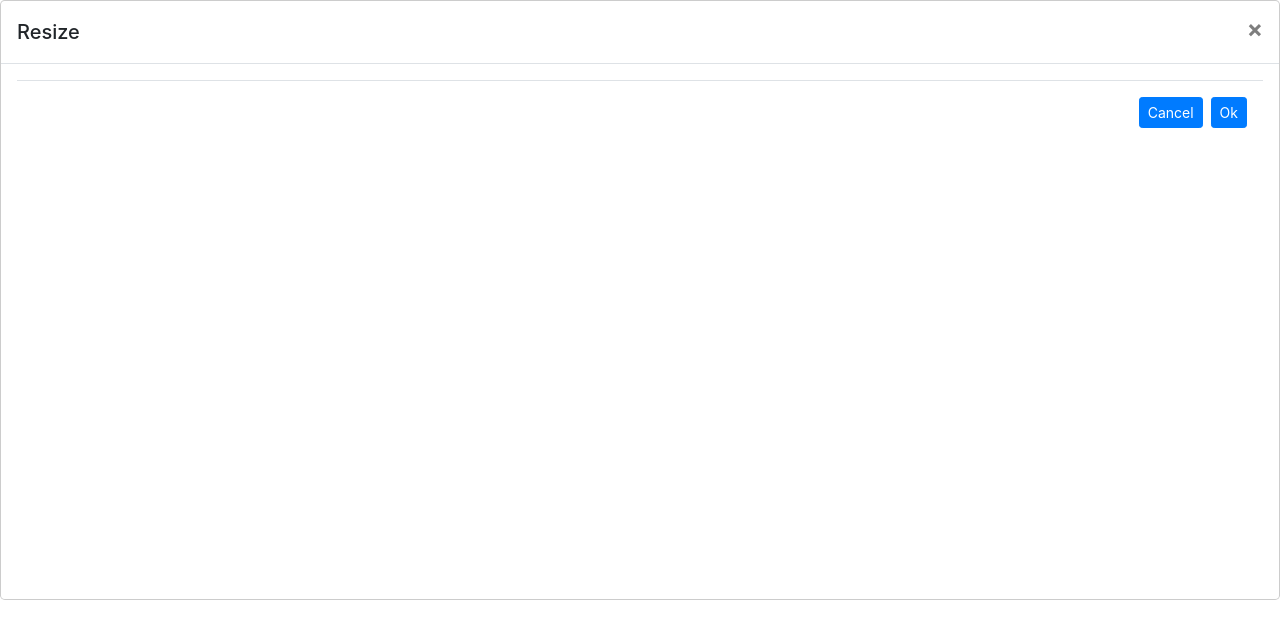
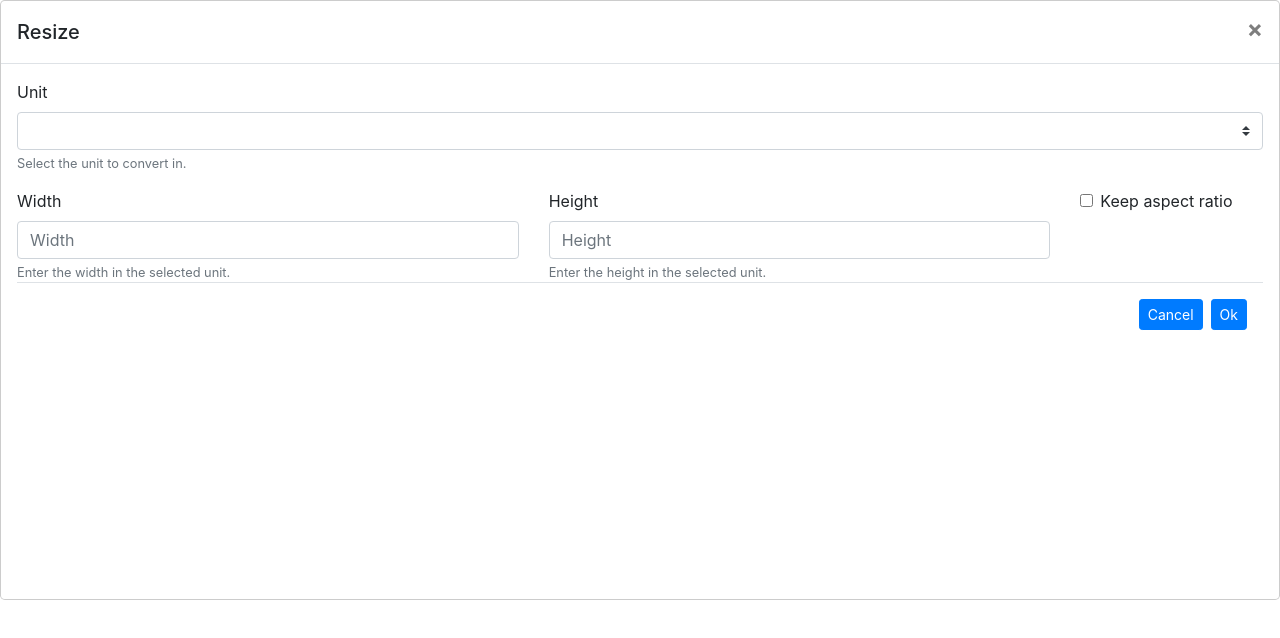
Before and after one commit to dploeger/sketch-plugin-units, a website: page ui/resize-view.html in a window 1280 px wide. Drawn offline with nearby package versions, Linux system fonts and the light colour scheme; a web font is replaced by a local one.

Commit message:
Fix for settings Resize view ui finished

```diff
--- a/src/commands/settings.js
+++ b/src/commands/settings.js
@@ -33,7 +33,7 @@ export default function() {
     browserWindow.close()
   })
 
-  browserWindow.webContents.on('dom-ready', () => {
+  browserWindow.webContents.on('did-finish-load', () => {
     /**
      * Hide the error message on startup
      */
--- a/ui/resize-view.html
+++ b/ui/resize-view.html
@@ -21,7 +21,7 @@
 
     <title>Resize layer</title>
 
-    <script type="text/JavaScript" src="js/resize-view.js"></script>
+    <script type="text/JavaScript" src="../js/resize-view.js"></script>
   </head>
 
   <body>
@@ -40,6 +40,39 @@
           </button>
         </div>
         <div class="modal-body">
+          <form>
+            <div class="form-group">
+              <label for="unit">Unit</label>
+              <select id="unit" class="custom-select" aria-describedby="unitHelp"> </select>
+              <small id="unitHelp" class="form-text text-muted">Select the unit to convert in.</small>
+            </div>
+            <div class="row">
+              <div class="col-5">
+                <label for="width">Width</label>
+                <input type="number" class="form-control" id="width" aria-describedby="widthHelp" placeholder="Width" />
+                <small id="widthHelp" class="form-text text-muted">Enter the width in the selected unit.</small>
+              </div>
+              <div class="col-5">
+                <label for="height">Height</label>
+                <input
+                  type="number"
+                  class="form-control"
+                  id="height"
+                  aria-describedby="heightHelp"
+                  placeholder="Height"
+                />
+                <small id="heightHelp" class="form-text text-muted">Enter the height in the selected unit.</small>
+              </div>
+              <div class="col">
+                <div class="form-check">
+                  <input class="form-check-input" type="checkbox" value="keep" id="keepAspectRatio" />
+                  <label class="form-check-label" for="keepAspectRatio">
+                    Keep aspect ratio
+                  </label>
+                </div>
+              </div>
+            </div>
+          </form>
           <div class="modal-footer">
             <button type="button" class="btn btn-primary btn-sm" onclick="window.postMessage('closeView')">
               Cancel
```
Also changed, not shown: ui/settings-view.html (+1 -1 lines).
